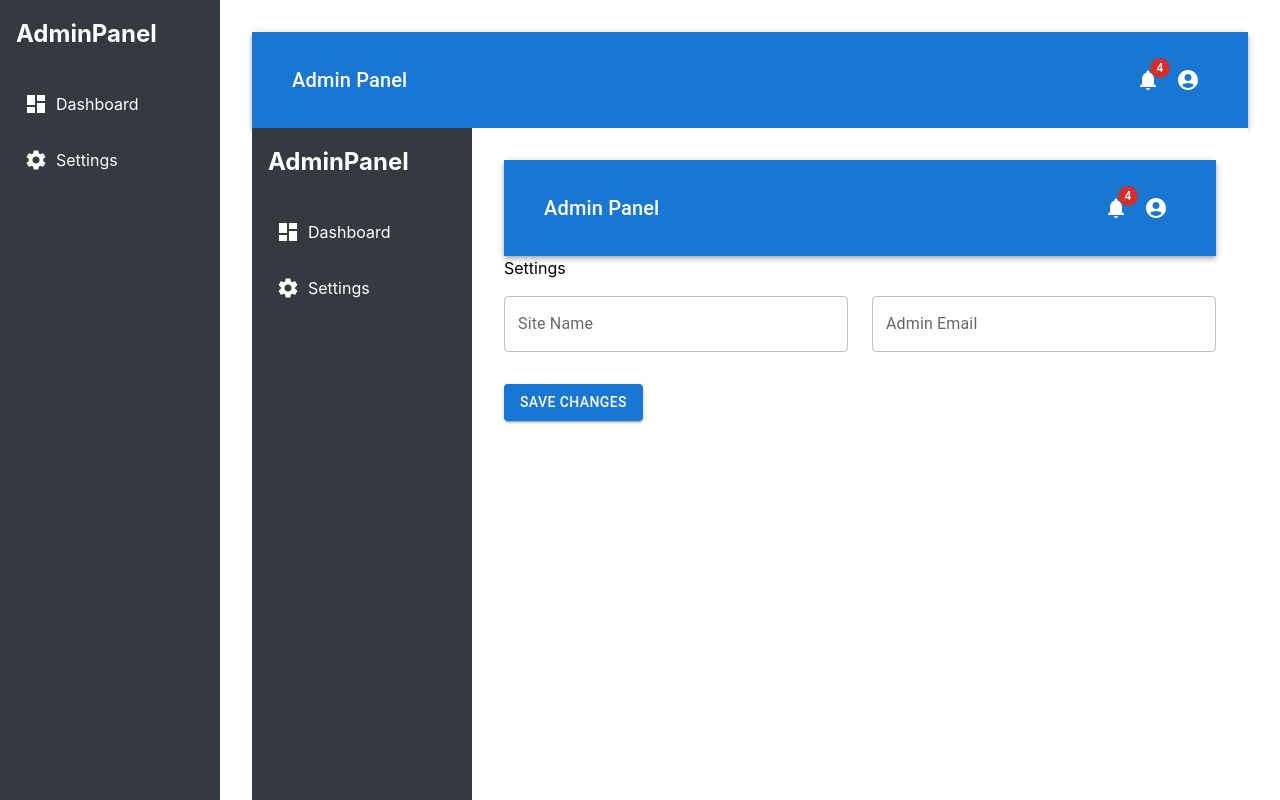
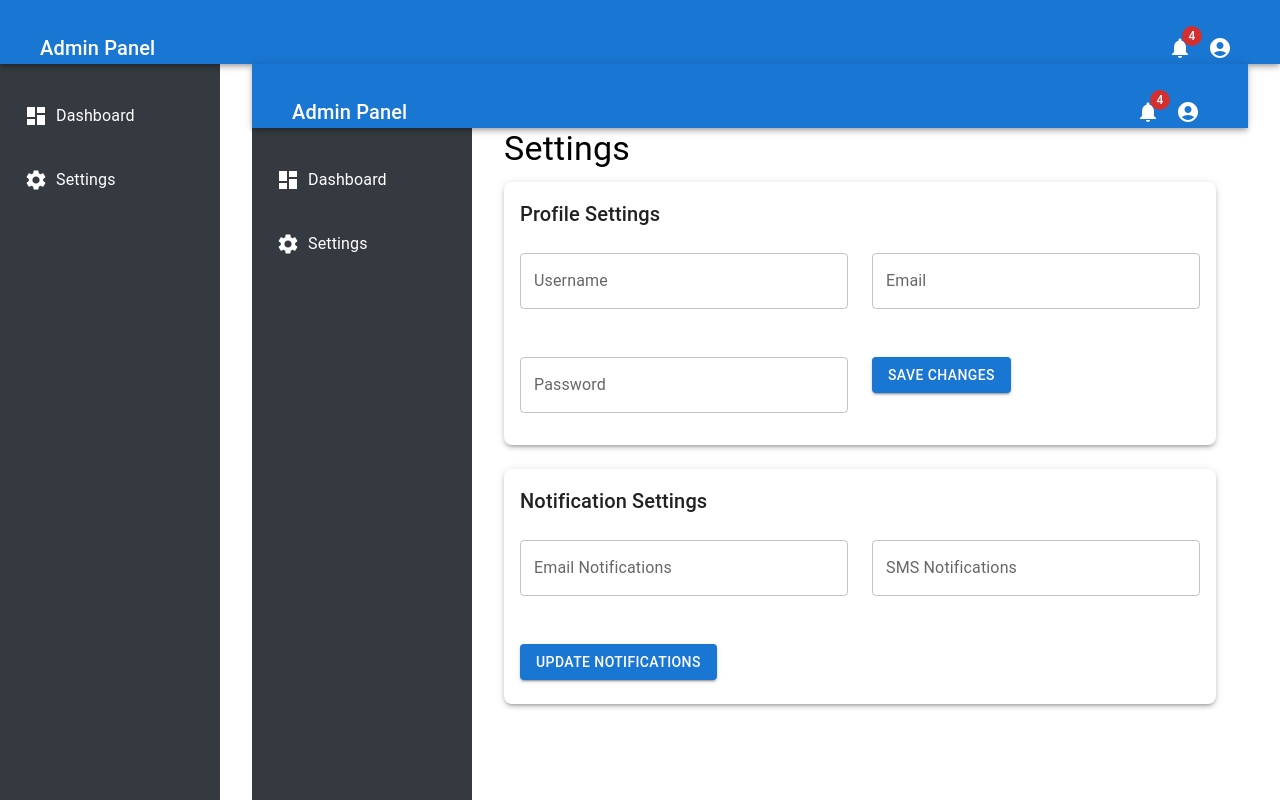
Before and after one commit to haseebbsal/admin-panel-jbscode, a Next.js app: page /settings in a window 1280 px wide. Shown: the top 800 px of the page. Built offline with nearby package versions, Linux system fonts and the light colour scheme.

Commit message:
fucntionality improved

```diff
--- a/src/app/components/Header.tsx
+++ b/src/app/components/Header.tsx
@@ -7,7 +7,7 @@ import AccountCircle from '@mui/icons-material/AccountCircle';
 
 const Header: React.FC = () => {
   return (
-    <AppBar position="static" className="header">
+    <AppBar position="absolute" className="header">
       <Toolbar>
         <Typography variant="h6" className="title">
           Admin Panel
--- a/src/app/components/Sidebar.tsx
+++ b/src/app/components/Sidebar.tsx
@@ -3,6 +3,7 @@
 import React from 'react';
 import { useRouter } from 'next/navigation';
 import { Dashboard, Settings } from '@mui/icons-material';
+import { List, ListItem, ListItemText } from '@mui/material';
 
 const Sidebar: React.FC = () => {
   const router = useRouter();
@@ -10,14 +11,16 @@ const Sidebar: React.FC = () => {
   return (
     <div className="sidebar">
       <div className="logo">AdminPanel</div>
-      <div className="menu-item" onClick={() => router.push('/dashboard')}>
-        <Dashboard style={{ marginRight: '8px' }} />
-        Dashboard
-      </div>
-      <div className="menu-item" onClick={() => router.push('/settings')}>
-        <Settings style={{ marginRight: '8px' }} />
-        Settings
-      </div>
+      <List>
+        <ListItem button onClick={() => router.push('/dashboard')} className="menu-item">
+          <Dashboard style={{ marginRight: '8px' }} />
+          <ListItemText primary="Dashboard" />
+        </ListItem>
+        <ListItem button onClick={() => router.push('/settings')} className="menu-item">
+          <Settings style={{ marginRight: '8px' }} />
+          <ListItemText primary="Settings" />
+        </ListItem>
+      </List>
     </div>
   );
 };
--- a/src/app/global.css
+++ b/src/app/global.css
@@ -20,8 +20,6 @@
 
 /* global.css */
 
-/* global.css */
-
 html, body {
   margin: 0;
   padding: 0;
@@ -32,6 +30,7 @@ html, body {
   display: flex;
   min-height: 100vh;
   background-color: #e9ecef;
+  position: relative;
 }
 
 .sidebar {
@@ -67,8 +66,9 @@ html, body {
 
 .main-content {
   margin-left: 220px;
+  padding: 2rem;
+  padding-top: 4rem;
   flex: 1;
-  padding: 2rem;
   background-color: #ffffff;
 }
 
@@ -76,6 +76,12 @@ html, body {
   background-color: #343a40;
   color: #fff;
   padding: 1rem;
+  position: absolute;
+  top: 0;
+  left: 220px;
+  right: 0;
+  height: 4rem;
+  z-index: 1000;
 }
 
 .header .title {
--- a/src/app/settings/page.tsx
+++ b/src/app/settings/page.tsx
@@ -2,35 +2,59 @@
 
 import React from 'react';
 import Layout from '../layout';
-import { TextField, Button, Grid } from '@mui/material';
+import { Card, CardContent, Typography, TextField, Button, Box, Grid } from '@mui/material';
 
 const Settings: React.FC = () => {
   return (
     <Layout>
-      <h1>Settings</h1>
+      <Typography variant="h4" gutterBottom>
+        Settings
+      </Typography>
+      <Box display="flex" flexDirection="column" gap={3}>
+        <Card sx={{ borderRadius: 2, boxShadow: 3 }}>
+          <CardContent>
+            <Typography variant="h6" gutterBottom>
+              Profile Settings
+            </Typography>
             <Grid container spacing={3}>
-        <Grid item xs={12} md={6}>
-          <TextField
-            fullWidth
-            label="Site Name"
-            variant="outlined"
-            margin="normal"
-          />
+              <Grid item xs={12} sm={6}>
+                <TextField fullWidth label="Username" variant="outlined" margin="normal" />
               </Grid>
-        <Grid item xs={12} md={6}>
-          <TextField
-            fullWidth
-            label="Admin Email"
-            variant="outlined"
-            margin="normal"
-          />
+              <Grid item xs={12} sm={6}>
+                <TextField fullWidth label="Email" variant="outlined" margin="normal" />
               </Grid>
-        <Grid item xs={12}>
-          <Button variant="contained" color="primary">
+              <Grid item xs={12} sm={6}>
+                <TextField fullWidth label="Password" type="password" variant="outlined" margin="normal" />
+              </Grid>
+              <Grid item xs={12} sm={6}>
+                <Button variant="contained" color="primary" sx={{ marginTop: 2 }}>
                   Save Changes
                 </Button>
               </Grid>
             </Grid>
+          </CardContent>
+        </Card>
+        <Card sx={{ borderRadius: 2, boxShadow: 3 }}>
+          <CardContent>
+            <Typography variant="h6" gutterBottom>
+              Notification Settings
+            </Typography>
+            <Grid container spacing={3}>
+              <Grid item xs={12} sm={6}>
+                <TextField fullWidth label="Email Notifications" variant="outlined" margin="normal" />
+              </Grid>
+              <Grid item xs={12} sm={6}>
+                <TextField fullWidth label="SMS Notifications" variant="outlined" margin="normal" />
+              </Grid>
+              <Grid item xs={12} sm={6}>
+                <Button variant="contained" color="primary" sx={{ marginTop: 2 }}>
+                  Update Notifications
+                </Button>
+              </Grid>
+            </Grid>
+          </CardContent>
+        </Card>
+      </Box>
     </Layout>
   );
 };
```
Also changed, not shown: src/app/dashboard/page.tsx (+103 -44 lines). Lines whose indentation alone changed are shown as unchanged.
